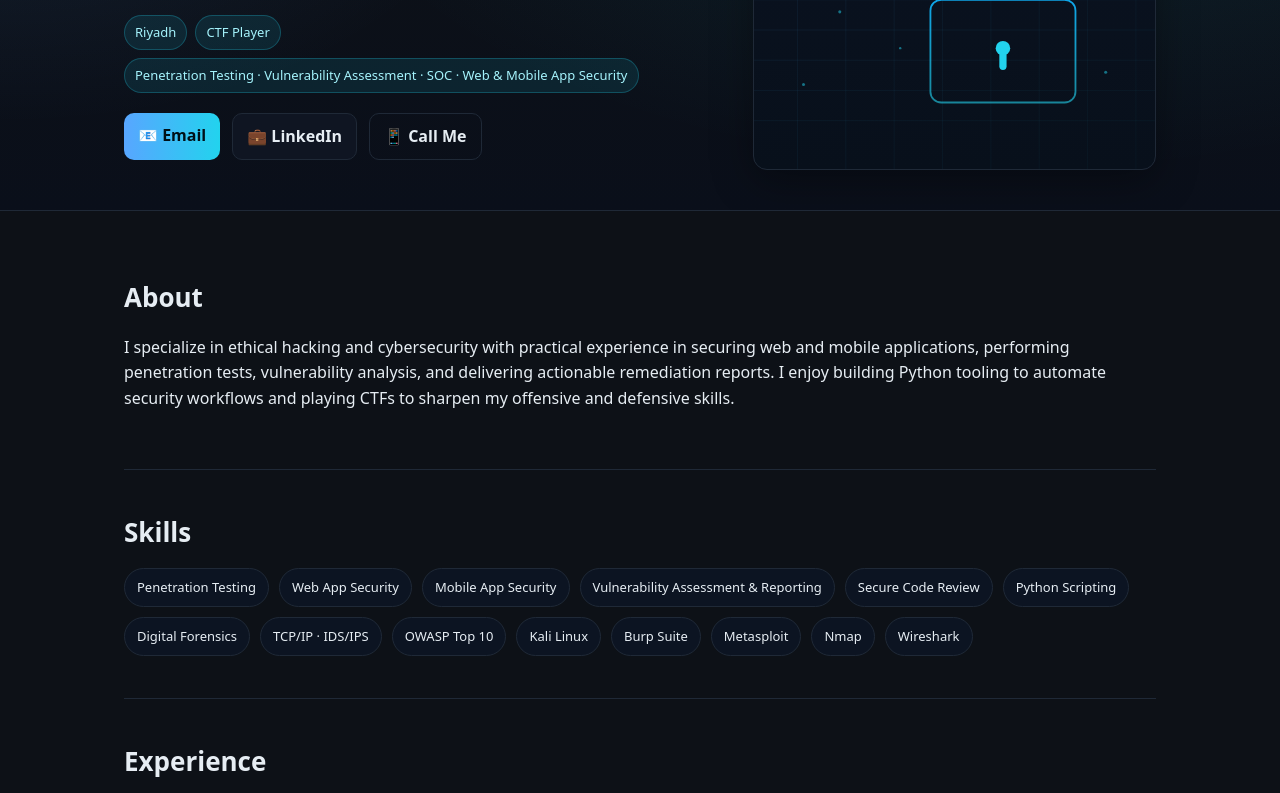
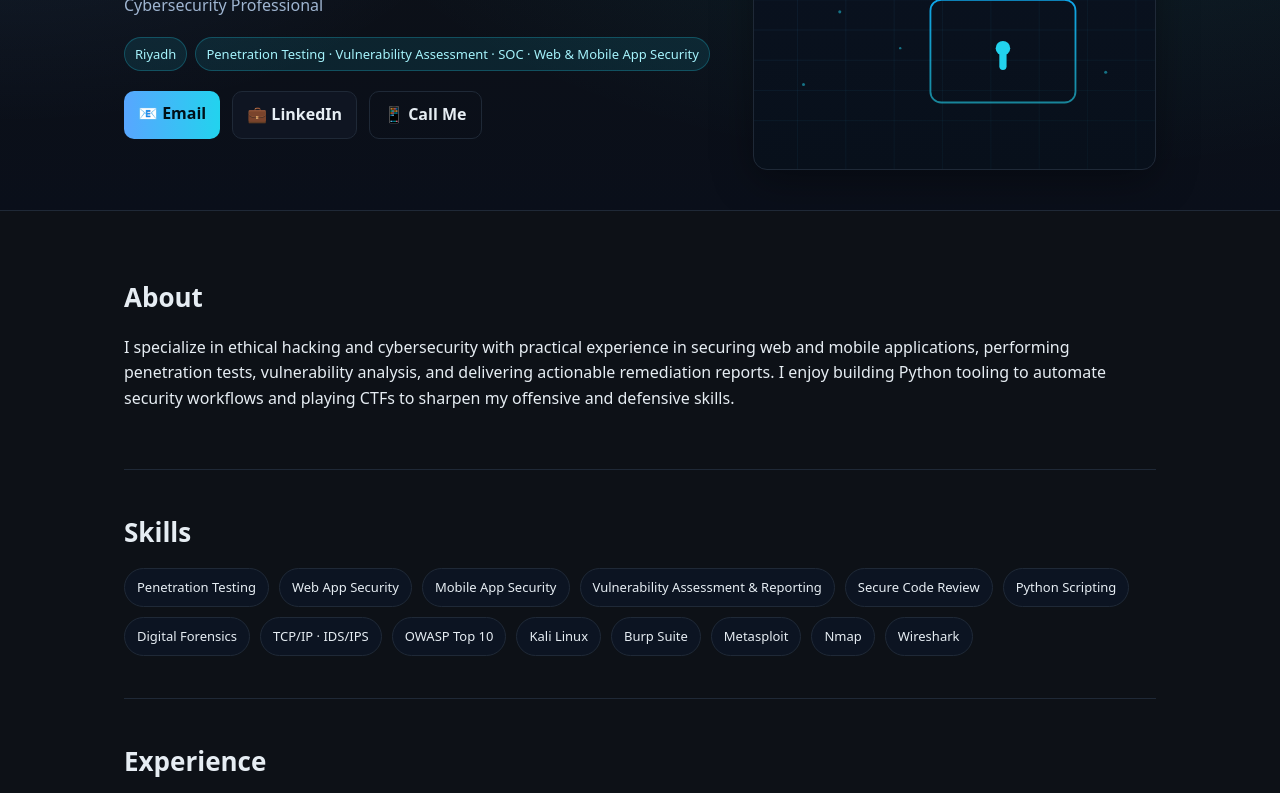
Before and after one commit to mj95d/mj95d.github.io, a plain HTML site: page index.html in a window 1280 px wide. Shown: the part 150-943 px from the top of the page. Drawn offline with Linux system fonts and the light colour scheme.

Commit message:
Update index.html

```diff
--- a/index.html
+++ b/index.html
@@ -80,7 +80,6 @@
 
         <div class="badges">
           <span class="badge">Riyadh</span>
-          <span class="badge">CTF Player</span>
           <span class="badge">Penetration Testing · Vulnerability Assessment · SOC · Web & Mobile App Security</span>
         </div>
 
```
